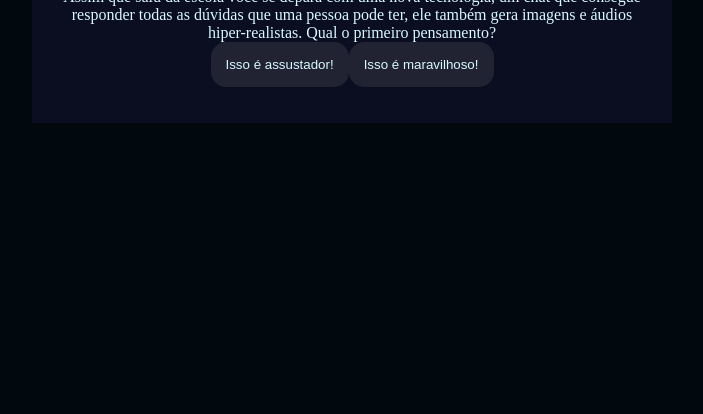
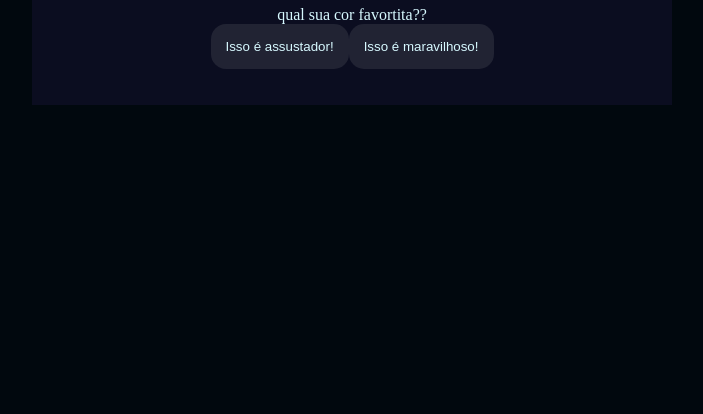
Before and after one commit to GuiFavero/SIteTiago2trimestre, a plain HTML site: page guilhermefavero/index.html in a window 1280 px wide. Shown: the part 402-816 px from the top of the page, without its empty margins (288-991 px from the left). Drawn offline with Linux system fonts and the light colour scheme.

Commit message:
Add files via upload

```diff
--- a/guilhermefavero/index.html
+++ b/guilhermefavero/index.html
@@ -4,11 +4,11 @@
     <meta charset="UTF-8">
     <meta name="viewport" content="width=device-width, initial-scale=1.0">
     <link rel="stylesheet" href="style.css">
-    <title>Você decide o futuro da IA</title>
+    <title>Qual jobro vocẽ seria?</title>
 </head>
 <body>
     <div class="caixa-principal">
-        <h1>Você decide o futuro da IA</h1>
+        <h1>Qual jobro vocẽ seria?</h1>
         <div class="caixa-perguntas"></div>
         <div class="caixa-alternativas"></div>
         <div class="caixa-resultado">
--- a/guilhermefavero/script.js
+++ b/guilhermefavero/script.js
@@ -6,7 +6,7 @@ const textoResultado = document.querySelector(".texto-resultado");
 
 const perguntas = [
     {
-        enunciado: "Assim que saiu da escola você se depara com uma nova tecnologia, um chat que consegue responder todas as dúvidas que uma pessoa pode ter, ele também gera imagens e áudios hiper-realistas. Qual o primeiro pensamento?",
+        enunciado: "qual sua cor favortita??",
         alternativas: [
             {
                 texto: "Isso é assustador!",
@@ -19,53 +19,53 @@ const perguntas = [
         ]
     },
     {
-        enunciado: "Com a descoberta desta tecnologia, chamada Inteligência Artificial, uma professora de tecnologia da escola decidiu fazer uma sequência de aulas sobre esta tecnologia. No fim de uma aula ela pede que você escreva um trabalho sobre o uso de IA em sala de aula. Qual atitude você toma?",
+        enunciado: "O que mais gosta de fazer?",
         alternativas: [
             {
-                texto: "Utiliza uma ferramenta de busca na internet que utiliza IA para que ela ajude a encontrar informações relevantes para o trabalho e explique numa linguagem que facilite o entendimento.",
+                texto: "Viajar com os amigos",
                 afirmacao: "Conseguiu utilizar a IA para buscar informações úteis."
             },
             {
-                texto: "Escreve o trabalho com base nas conversas que teve com colegas, algumas pesquisas na internet e conhecimentos próprios sobre o tema.",
+                texto: "Andar a cavalo",
                 afirmacao: "Sentiu mais facilidade em utilizar seus próprios recursos para escrever seu trabalho."
             }
         ]
     },
     {
-        enunciado: "Após a elaboração do trabalho escrito, a professora realizou um debate entre a turma para entender como foi realizada a pesquisa e escrita. Nessa conversa também foi levantado um ponto muito importante: como a IA impacta o trabalho do futuro. Nesse debate, como você se posiciona?",
+        enunciado: "qual sua comida favorita?",
         alternativas: [
             {
-                texto: "Defende a ideia de que a IA pode criar novas oportunidades de emprego e melhorar habilidades humanas.",
+                texto: "Macarrão com tinta de lula",
                 afirmacao: "Vem impulsionando a inovação na área de IA e luta para abrir novos caminhos profissionais com IA."
             },
             {
-                texto: "Me preocupo com as pessoas que perderão seus empregos para máquinas e defendem a importância de proteger os trabalhadores.",
+                texto: "Cereja",
                 afirmacao: "Sua preocupação com as pessoas motivou a criar um grupo de estudos entre trabalhadores para discutir meios de utilização de IA de forma ética."
             }
         ]
     },
     {
-        enunciado: "Ao final da discussão, você precisou criar uma imagem no computador que representasse o que pensa sobre IA. E agora?",
+        enunciado: "qual seu animal favorito?",
         alternativas: [
             {
-                texto: "Criar uma imagem utilizando uma plataforma de design como o Paint.",
+                texto: "cachorro pug",
                 afirmacao: "Notou também que muitas pessoas não sabem ainda utilizar as ferramentas tradicionais e decidiu compartilhar seus conhecimentos de design utilizando ferramentas de pintura digital para iniciantes."
             },
             {
-                texto: "Criar uma imagem utilizando um gerador de imagem de IA.",
+                texto: "Àguia",
                 afirmacao: "Acelerou o processo de criação de trabalhos utilizando geradores de imagem e agora consegue ensinar pessoas que sentem dificuldades em desenhar manualmente como utilizar também!"
             }
         ]
     },
     {
-        enunciado: "Você tem um trabalho em grupo de biologia para entregar na semana seguinte, o andamento do trabalho está um pouco atrasado e uma pessoa do seu grupo decidiu fazer com ajuda da IA. O problema é que o trabalho está totalmente igual ao do chat. O que você faz? ",
+        enunciado: "Qual sua banda de rock favorita?",
         alternativas: [
             {
-                texto: "Escrever comandos para o chat é uma forma de contribuir com o trabalho, por isso não é um problema utilizar o texto inteiro.",
+                texto: "Red Hot Chilie Peppers",
                 afirmacao: "Infelizmente passou a utilizar a IA para fazer todas suas tarefas e agora se sente dependente da IA para tudo."
             },
             {
-                texto: "O chat pode ser uma tecnologia muito avançada, mas é preciso manter a atenção pois toda máquina erra, por isso revisar o trabalho e contribuir com as perspectivas pessoais é essencial.",
+                texto: "Queen",
                 afirmacao: "Percebeu que toda IA reproduz orientações baseadas na empresa que programou e muito do que o chat escrevia não refletia o que pensava e por isso sabe que os textos gerados pela IA devem servir como auxílio e não resultado final. "
             }
         ]
@@ -105,7 +105,7 @@ function respostaSelecionada(opcaoSelecionada) {
 }
 
 function mostraResultado() {
-    caixaPerguntas.textContent = "Em 2049...";
+    caixaPerguntas.textContent = "jotaro";
     textoResultado.textContent = historiaFinal;
     caixaAlternativas.textContent = "";
 }
```
